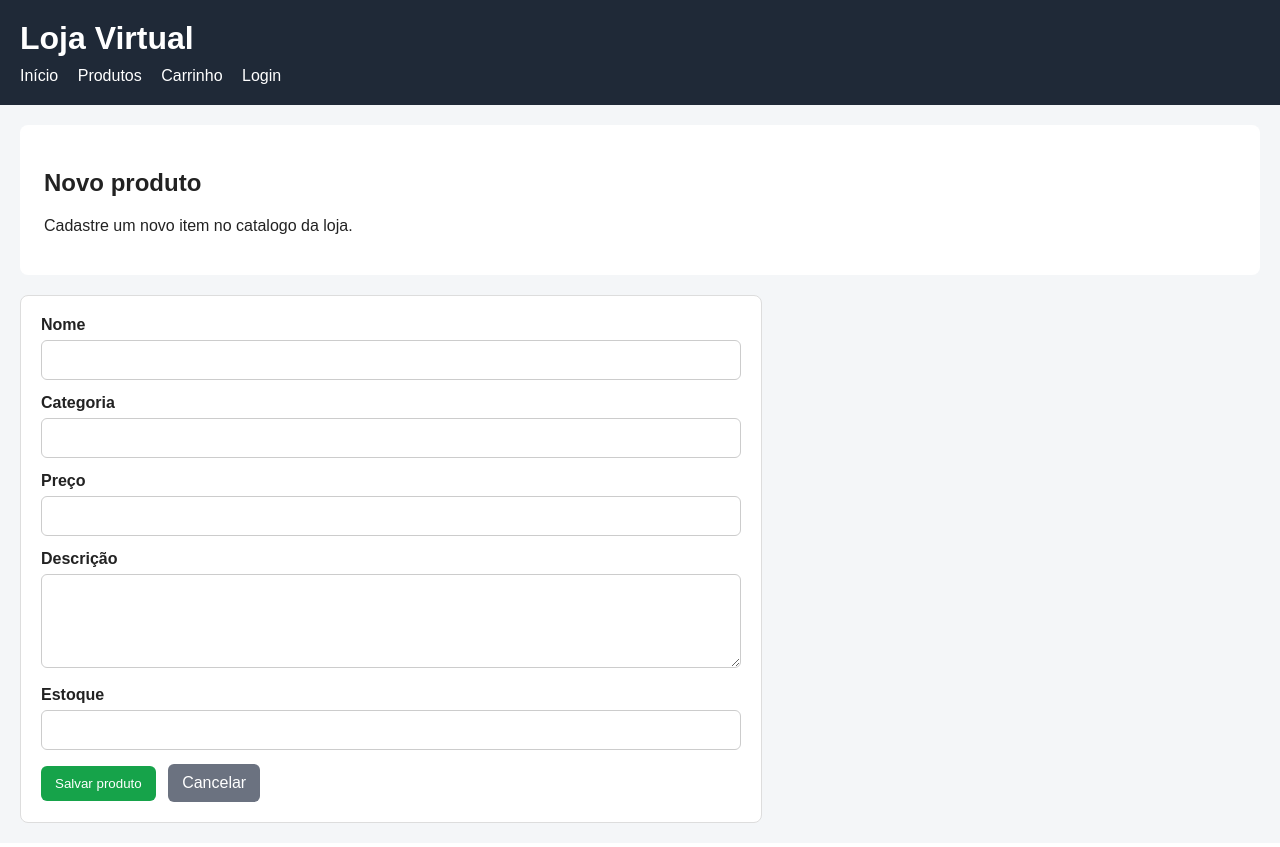
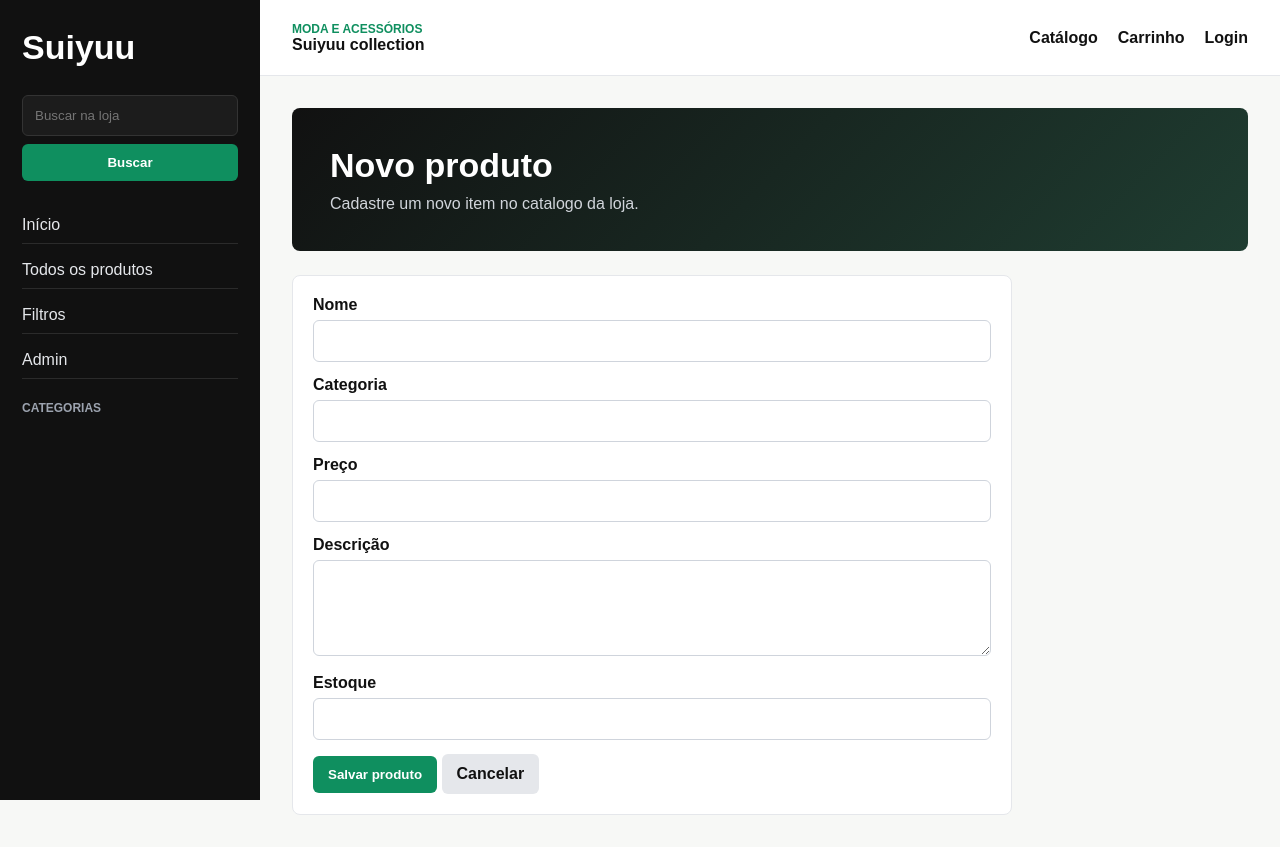
Before and after one commit to nyyzyyyyy/loja-virtual-flask, a Flask app: page /admin/produtos/novo in a window 1280 px wide. Before the commit the page ends 823 px from the top, so only its background shows below. Run offline with Flask 3, Linux system fonts and the light colour scheme; data that the repository does not hold is empty.

Commit message:
Cria identidade visual da suiyuu

```diff
--- a/app.py
+++ b/app.py
@@ -31,6 +31,13 @@ def cadastrar_produto(nome, categoria, preco, descricao, estoque):
     )
     conexao.commit()
     conexao.close()
+
+
+@app.context_processor
+def dados_globais():
+    produtos = listar_produtos()
+    categorias = sorted(set(produto["categoria"] for produto in produtos))
+    return {"categorias_menu": categorias}
 
 
 @app.route("/")
--- a/static/css/style.css
+++ b/static/css/style.css
@@ -1,110 +1,216 @@
+:root {
+    --green: #0f8f5f;
+    --green-dark: #0a5f42;
+    --black: #111111;
+    --white: #ffffff;
+    --muted: #6b7280;
+    --line: #e5e7eb;
+    --soft: #f7f8f6;
+}
+
+* {
+    box-sizing: border-box;
+}
+
 body {
     margin: 0;
     font-family: Arial, sans-serif;
-    background-color: #f4f6f8;
-    color: #222;
+    background: var(--soft);
+    color: var(--black);
 }
 
-header {
-    background-color: #1f2937;
-    color: white;
-    padding: 20px;
+a {
+    color: inherit;
 }
 
-header h1 {
-    margin: 0 0 10px;
+.sidebar {
+    position: fixed;
+    inset: 0 auto 0 0;
+    width: 260px;
+    background: var(--black);
+    color: var(--white);
+    padding: 28px 22px;
+    overflow-y: auto;
 }
 
-nav a {
-    color: white;
-    margin-right: 15px;
+.brand {
+    display: block;
+    color: var(--white);
     text-decoration: none;
+    font-size: 34px;
+    font-weight: 800;
+    letter-spacing: 0;
+    margin-bottom: 28px;
 }
 
-main {
-    padding: 20px;
+.sidebar-search {
+    display: grid;
+    gap: 8px;
+    margin-bottom: 26px;
+}
+
+.sidebar-search input {
+    width: 100%;
+    padding: 12px;
+    border: 1px solid #333;
+    background: #1c1c1c;
+    color: var(--white);
+    border-radius: 6px;
+}
+
+.sidebar-search button,
+.botao,
+.form-admin button,
+.filtros button {
+    display: inline-block;
+    background: var(--green);
+    color: var(--white);
+    border: 0;
+    padding: 11px 15px;
+    border-radius: 6px;
+    text-decoration: none;
+    cursor: pointer;
+    font-weight: 700;
+}
+
+.sidebar-search button:hover,
+.botao:hover,
+.form-admin button:hover,
+.filtros button:hover {
+    background: var(--green-dark);
+}
+
+.side-nav,
+.side-section {
+    display: grid;
+    gap: 8px;
+    margin-top: 22px;
+}
+
+.side-nav a,
+.side-section a {
+    color: #e5e7eb;
+    text-decoration: none;
+    padding: 9px 0;
+    border-bottom: 1px solid #2b2b2b;
+}
+
+.side-section p {
+    color: #9ca3af;
+    text-transform: uppercase;
+    font-size: 12px;
+    font-weight: 700;
+    margin: 0 0 6px;
+}
+
+.page-shell {
+    margin-left: 260px;
+    min-height: 100vh;
+}
+
+.topbar {
+    height: 76px;
+    background: var(--white);
+    border-bottom: 1px solid var(--line);
+    display: flex;
+    align-items: center;
+    justify-content: space-between;
+    padding: 0 32px;
+}
+
+.topbar nav {
+    display: flex;
+    gap: 20px;
+}
+
+.topbar a {
+    text-decoration: none;
+    font-weight: 700;
+}
+
+.eyebrow {
+    display: block;
+    color: var(--green);
+    font-size: 12px;
+    text-transform: uppercase;
+    font-weight: 800;
+}
+
+.content {
+    padding: 32px;
 }
 
 .hero {
-    background-color: white;
-    padding: 24px;
+    background: linear-gradient(135deg, #111 0%, #1f3d31 100%);
+    color: var(--white);
+    padding: 38px;
     border-radius: 8px;
-    margin-bottom: 20px;
+    margin-bottom: 24px;
+}
+
+.hero h2 {
+    margin: 0 0 10px;
+    font-size: 34px;
+}
+
+.hero p {
+    margin: 0;
+    color: #d1d5db;
 }
 
 .produtos {
     display: grid;
     grid-template-columns: repeat(3, 1fr);
-    gap: 16px;
+    gap: 18px;
 }
 
-.produto-card {
-    background-color: white;
-    padding: 18px;
+.produto-card,
+.produto-detalhe,
+.admin-area,
+.form-admin {
+    background: var(--white);
+    border: 1px solid var(--line);
     border-radius: 8px;
-    border: 1px solid #ddd;
+    padding: 20px;
 }
 
-.botao {
-    display: inline-block;
-    background-color: #2563eb;
-    color: white;
-    border: 0;
-    padding: 10px 14px;
-    border-radius: 6px;
-    cursor: pointer;
-    text-decoration: none;
+.produto-card h3 {
+    margin-top: 0;
 }
 
-@media (max-width: 700px) {
-    .produtos {
-        grid-template-columns: 1fr;
-    }
+.produto-card p {
+    color: var(--muted);
 }
-.produto-detalhe {
-    background-color: white;
-    padding: 24px;
-    border-radius: 8px;
-    border: 1px solid #ddd;
-    max-width: 700px;
-}
+
 .filtros {
     display: flex;
+    flex-wrap: wrap;
     gap: 12px;
-    margin-bottom: 20px;
-    flex-wrap: wrap;
+    background: var(--white);
+    border: 1px solid var(--line);
+    border-radius: 8px;
+    padding: 16px;
+    margin-bottom: 22px;
 }
 
 .filtros input,
-.filtros select {
-    padding: 10px;
-    border: 1px solid #ccc;
+.filtros select,
+.form-admin input,
+.form-admin textarea {
+    padding: 11px;
+    border: 1px solid #cfd4dc;
     border-radius: 6px;
-}
-
-.filtros button {
-    background-color: #16a34a;
-    color: white;
-    border: 0;
-    padding: 10px 14px;
-    border-radius: 6px;
-    cursor: pointer;
+    font: inherit;
 }
 
 .botao-secundario {
     display: inline-block;
-    background-color: #6b7280;
-    color: white;
-    padding: 10px 14px;
+    background: #e5e7eb;
+    color: var(--black);
+    padding: 11px 15px;
     border-radius: 6px;
     text-decoration: none;
-}
-.admin-area {
-    background-color: white;
-    padding: 20px;
-    border-radius: 8px;
-    border: 1px solid #ddd;
-    overflow-x: auto;
+    font-weight: 700;
 }
 
 .tabela-admin {
@@ -114,45 +220,54 @@ main {
 
 .tabela-admin th,
 .tabela-admin td {
-    padding: 12px;
-    border-bottom: 1px solid #ddd;
+    padding: 13px;
+    border-bottom: 1px solid var(--line);
     text-align: left;
 }
 
 .tabela-admin th {
-    background-color: #f3f4f6;
+    background: #f3f4f6;
 }
+
 .form-admin {
-    background-color: white;
-    padding: 20px;
-    border-radius: 8px;
-    border: 1px solid #ddd;
-    max-width: 700px;
+    max-width: 720px;
 }
 
 .form-admin label {
     display: block;
     margin-bottom: 14px;
-    font-weight: bold;
+    font-weight: 700;
 }
 
 .form-admin input,
 .form-admin textarea {
     width: 100%;
-    box-sizing: border-box;
     margin-top: 6px;
-    padding: 10px;
-    border: 1px solid #ccc;
-    border-radius: 6px;
-    font: inherit;
 }
 
-.form-admin button {
-    background-color: #16a34a;
-    color: white;
-    border: 0;
-    padding: 10px 14px;
-    border-radius: 6px;
-    cursor: pointer;
-    margin-right: 8px;
+@media (max-width: 900px) {
+    .sidebar {
+        position: static;
+        width: 100%;
+    }
+
+    .page-shell {
+        margin-left: 0;
+    }
+
+    .topbar {
+        height: auto;
+        padding: 18px;
+        align-items: flex-start;
+        gap: 14px;
+        flex-direction: column;
+    }
+
+    .content {
+        padding: 18px;
+    }
+
+    .produtos {
+        grid-template-columns: 1fr;
+    }
 }
--- a/templates/admin_novo_produto.html
+++ b/templates/admin_novo_produto.html
@@ -1,8 +1,9 @@
 {% extends "base.html" %}
 
-{% block title %}Novo Produto - Admin{% endblock %}
+{% block title %}Novo Produto | Suiyuu{% endblock %}
 
 {% block content %}
+
 <section class="hero">
     <h2>Novo produto</h2>
     <p>Cadastre um novo item no catalogo da loja.</p>
--- a/templates/base.html
+++ b/templates/base.html
@@ -2,22 +2,51 @@
 <html lang="pt-br">
 <head>
     <meta charset="UTF-8">
-    <title>{% block title %}Loja Virtual{% endblock %}</title>
+    <meta name="viewport" content="width=device-width, initial-scale=1.0">
+    <title>{% block title %}Suiyuu{% endblock %}</title>
     <link rel="stylesheet" href="{{ url_for('static', filename='css/style.css') }}">
 </head>
 <body>
-    <header>
-        <h1>Loja Virtual</h1>
-        <nav>
+    <aside class="sidebar">
+        <a class="brand" href="/">Suiyuu</a>
+
+        <form class="sidebar-search" method="get" action="/produtos">
+            <input type="text" name="busca" placeholder="Buscar na loja">
+            <button type="submit">Buscar</button>
+        </form>
+
+        <nav class="side-nav">
             <a href="/">Início</a>
-            <a href="/produtos">Produtos</a>
-            <a href="#">Carrinho</a>
-            <a href="#">Login</a>
+            <a href="/produtos">Todos os produtos</a>
+            <a href="/produtos#filtros">Filtros</a>
+            <a href="/admin/produtos">Admin</a>
         </nav>
-    </header>
 
-    <main>
-        {% block content %}{% endblock %}
-    </main>
+        <div class="side-section">
+            <p>Categorias</p>
+            {% for categoria in categorias_menu %}
+                <a href="{{ url_for('catalogo', categoria=categoria) }}">{{ categoria }}</a>
+            {% endfor %}
+        </div>
+    </aside>
+
+    <div class="page-shell">
+        <header class="topbar">
+            <div>
+                <span class="eyebrow">Moda e acessórios</span>
+                <strong>Suiyuu collection</strong>
+            </div>
+
+            <nav>
+                <a href="/produtos">Catálogo</a>
+                <a href="#">Carrinho</a>
+                <a href="#">Login</a>
+            </nav>
+        </header>
+
+        <main class="content">
+            {% block content %}{% endblock %}
+        </main>
+    </div>
 </body>
 </html>
--- a/templates/catalogo.html
+++ b/templates/catalogo.html
@@ -1,14 +1,15 @@
 {% extends "base.html" %}
 
-{% block title %}Catálogo - Loja Virtual{% endblock %}
+{% block title %}Catálogo - Suiyuu{% endblock %}
 
 {% block content %}
+
 <section class="hero">
     <h2>Catalogo de produtos</h2>
     <p>Encontre os produtos disponiveis na loja.</p>
 </section>
 
-<form class="filtros" method="get" action="/produtos">
+<form id="filtros" class="filtros" method="get" action="/produtos">
     <input
         type="text"
         name="busca"
--- a/templates/index.html
+++ b/templates/index.html
@@ -1,8 +1,9 @@
 {% extends "base.html" %}
 
-{% block title %}Início - Loja Virtual{% endblock %}
+{% block title %}Início - Suiyuu{% endblock %}
 
 {% block content %}
+
 <section class="hero">
     <h2>Produtos em destaque</h2>
     <p>Bem-vindo à nossa loja virtual.</p>
--- a/templates/produto_detalhe.html
+++ b/templates/produto_detalhe.html
@@ -1,8 +1,9 @@
 {% extends "base.html" %}
 
-{% block title %}{{ produto.nome }} - Loja Virtual{% endblock %}
+{% block title %}{{ produto.nome }} - Suiyuu{% endblock %}
 
 {% block content %}
+
 <section class="produto-detalhe">
     <h2>{{ produto.nome }}</h2>
     <p><strong>Categoria:</strong> {{ produto.categoria }}</p>
```
